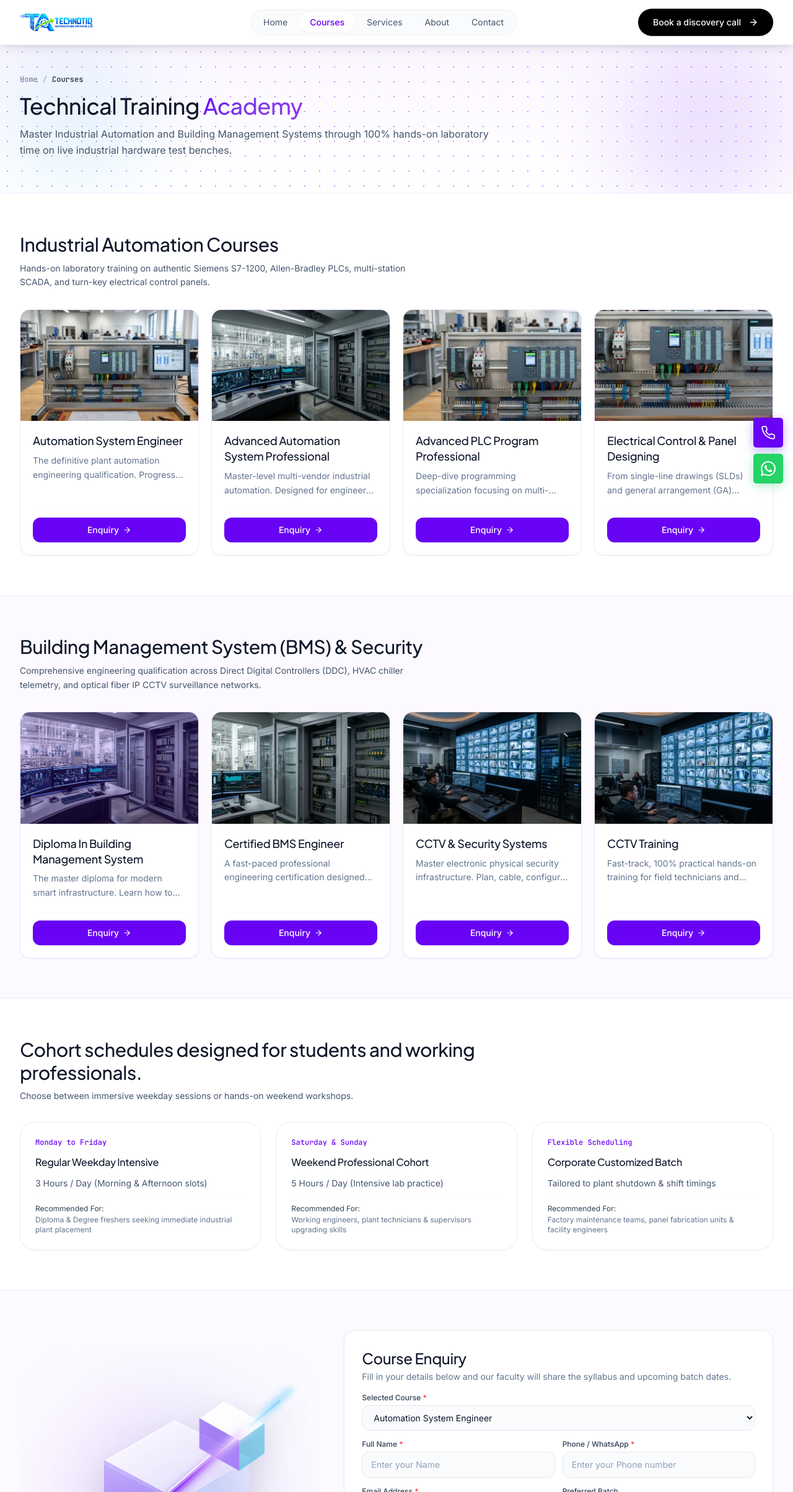
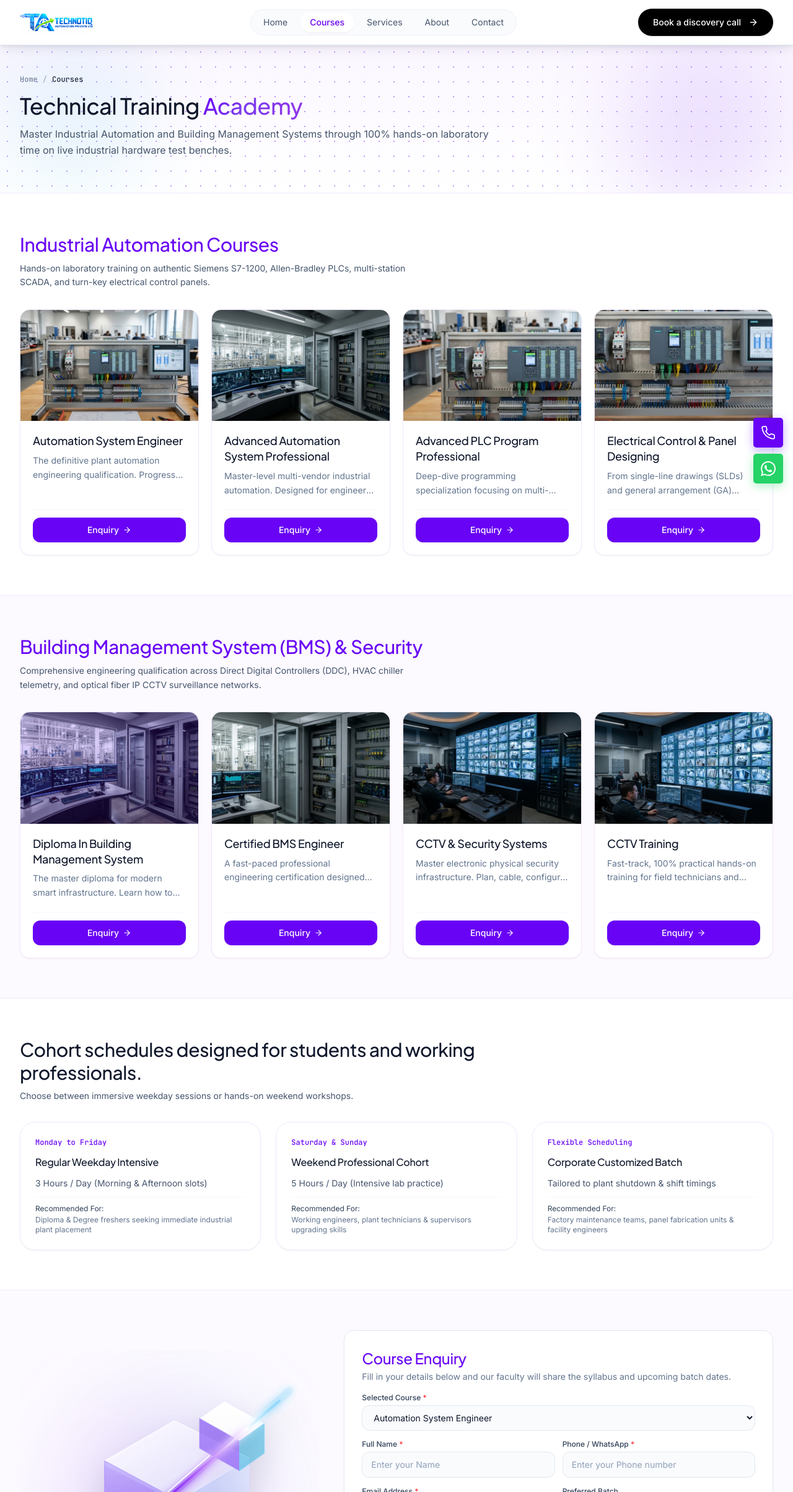
Before and after one commit to webitya/technotiq, a Next.js app: page /courses in a window 1280 px wide. Shown: the top 2407 px of the page at 62% size. Built offline with nearby package versions, Linux system fonts and the light colour scheme.

Commit message:
style: make section titles bold and purple

```diff
--- a/src/app/page.js
+++ b/src/app/page.js
@@ -58,7 +58,7 @@ export default function HomePage() {
         <div className="max-w-7xl mx-auto px-4 sm:px-6 lg:px-8">
           <div className="flex flex-col sm:flex-row sm:items-end justify-between gap-4 mb-8">
             <div>
-              <h2 className="text-2xl sm:text-3xl font-medium tracking-tight text-slate-900 leading-tight">
+              <h2 className="text-2xl sm:text-3xl font-bold tracking-tight text-[#6803F5] leading-tight">
                 Industrial Automation Courses
               </h2>
               <p className="mt-2 text-xs sm:text-sm text-slate-600 font-normal max-w-2xl">
@@ -87,7 +87,7 @@ export default function HomePage() {
         <div className="max-w-7xl mx-auto px-4 sm:px-6 lg:px-8">
           <div className="flex flex-col sm:flex-row sm:items-end justify-between gap-4 mb-8">
             <div>
-              <h2 className="text-2xl sm:text-3xl font-medium tracking-tight text-slate-900 leading-tight">
+              <h2 className="text-2xl sm:text-3xl font-bold tracking-tight text-[#6803F5] leading-tight">
                 Building Management System (BMS) & Security
               </h2>
               <p className="mt-2 text-xs sm:text-sm text-slate-600 font-normal max-w-2xl">
--- a/src/components/courses/CoursesInteractiveView.js
+++ b/src/components/courses/CoursesInteractiveView.js
@@ -85,7 +85,7 @@ export default function CoursesInteractiveView() {
       <section className="py-10 sm:py-14 lg:py-16 bg-white font-normal">
         <div className="max-w-7xl mx-auto px-4 sm:px-6 lg:px-8">
           <div className="mb-6 sm:mb-8">
-            <h2 className="text-2xl sm:text-3xl font-medium tracking-tight text-slate-900 leading-tight">
+            <h2 className="text-2xl sm:text-3xl font-bold tracking-tight text-[#6803F5] leading-tight">
               Industrial Automation Courses
             </h2>
             <p className="mt-2 text-xs sm:text-sm text-slate-600 font-normal max-w-2xl leading-relaxed">
@@ -110,7 +110,7 @@ export default function CoursesInteractiveView() {
       <section className="py-10 sm:py-14 lg:py-16 bg-purple-50/60 border-t border-b border-purple-100 font-normal">
         <div className="max-w-7xl mx-auto px-4 sm:px-6 lg:px-8">
           <div className="mb-6 sm:mb-8">
-            <h2 className="text-2xl sm:text-3xl font-medium tracking-tight text-slate-900 leading-tight">
+            <h2 className="text-2xl sm:text-3xl font-bold tracking-tight text-[#6803F5] leading-tight">
               Building Management System (BMS) & Security
             </h2>
             <p className="mt-2 text-xs sm:text-sm text-slate-600 font-normal max-w-2xl leading-relaxed">
@@ -188,7 +188,7 @@ export default function CoursesInteractiveView() {
                 }`}
               >
                 <div className="mb-4">
-                  <h3 className="text-xl sm:text-2xl font-medium text-slate-900 tracking-tight">
+                  <h3 className="text-xl sm:text-2xl font-bold text-[#6803F5] tracking-tight">
                     Course Enquiry
                   </h3>
                   <p className="text-xs sm:text-sm text-slate-500 mt-1 font-normal">
```
